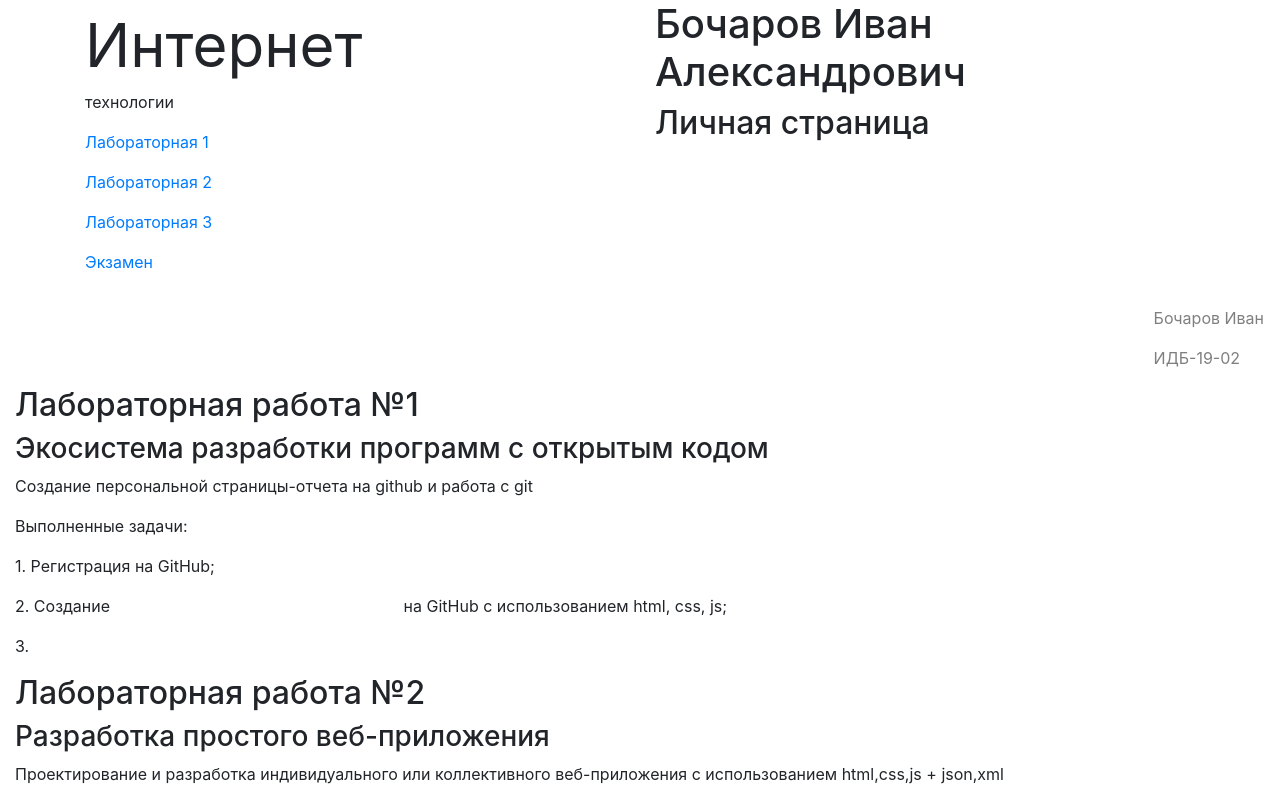
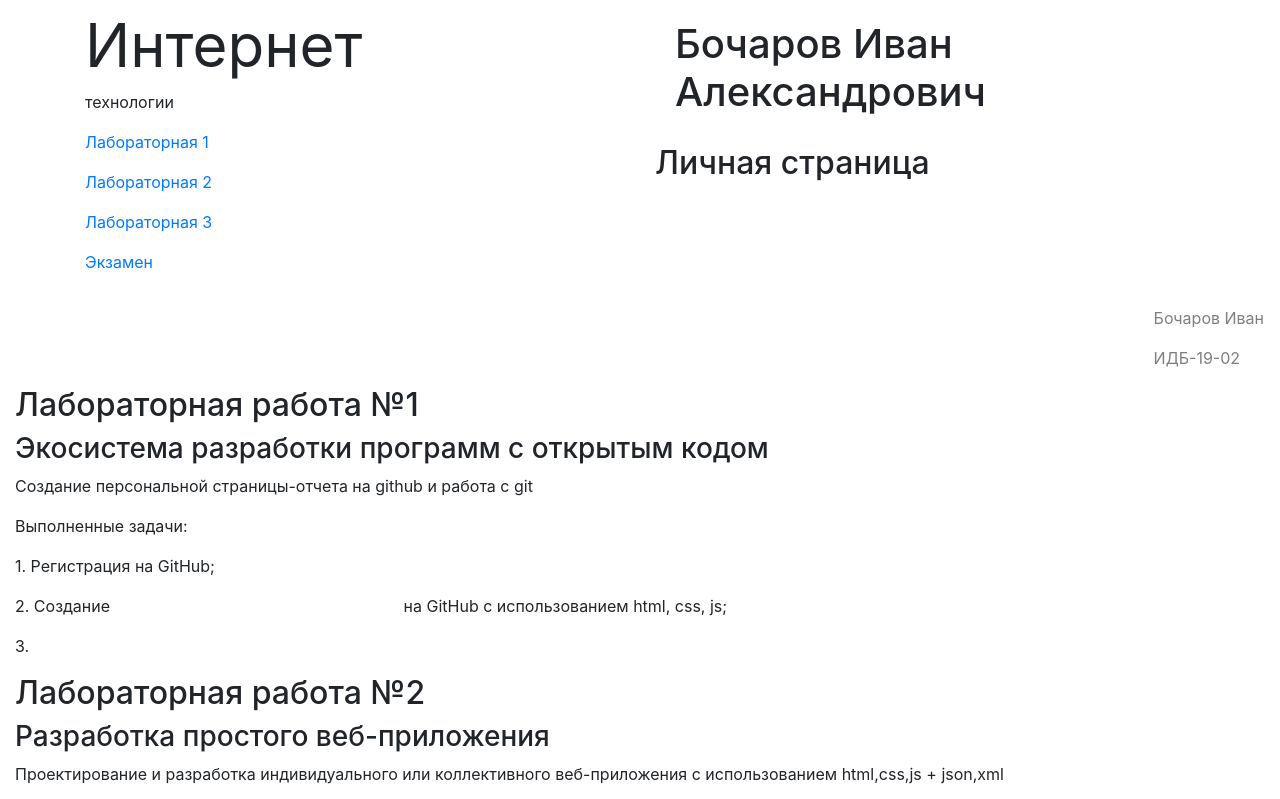
Before and after one commit to bochathecreator/itlab, a plain HTML site: page index.html in a window 1280 px wide. Shown: the top 799 px of the page. Drawn offline with nearby package versions, Linux system fonts and the light colour scheme.

Commit message:
Update index.html

```diff
--- a/index.html
+++ b/index.html
@@ -27,7 +27,7 @@
               <a href="#forth-block"><p><span class="dd">Экзамен</span></p></a>
             </div>
             <div class="col-lg-6 col-md-6 col-xs-12 righht">
-              <h1>Бочаров Иван Александрович<h1>
+              <h1 style = "padding: 20px;">Бочаров Иван Александрович<h1>
               <h2>Личная страница<h2>
             </div>
         </div>
```
